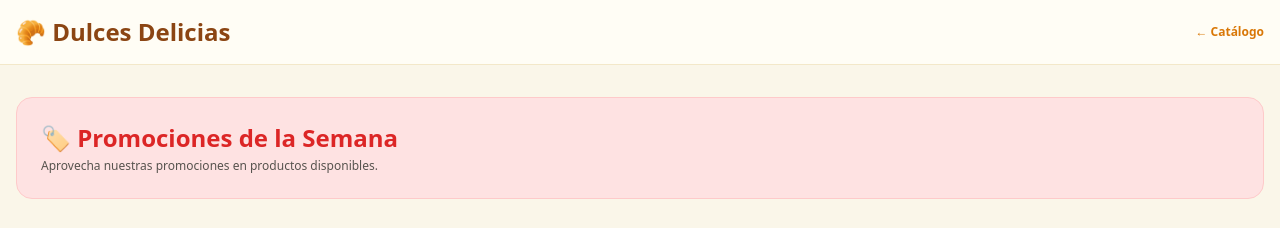
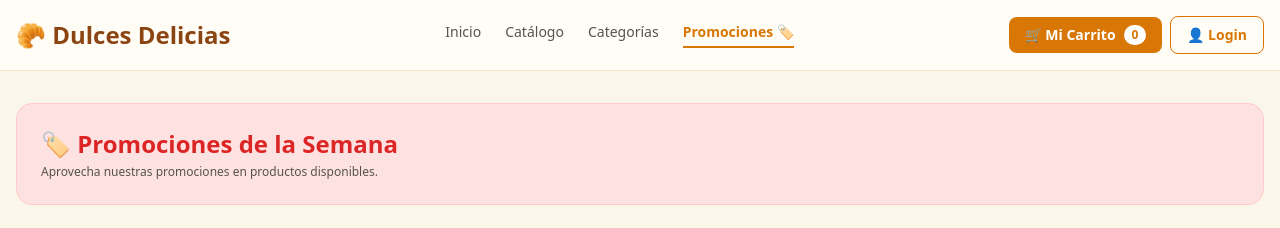
Before and after one commit to 1224100682jhm-source/Panaderia-WEB, a plain HTML site: page promociones.html in a window 1280 px wide. Shown: the top 228 px of the page. Drawn offline with nearby package versions, Linux system fonts and the light colour scheme.

Commit message:
Agregado boton de iniciar sesion en pantallas para clientes

```diff
--- a/promociones.html
+++ b/promociones.html
@@ -8,10 +8,23 @@
 </head>
 <body class="bg-[#FAF6E9] text-stone-800 font-sans min-h-screen flex flex-col">
 
-    <header class="bg-[#FFFDF5] border-b border-[#F3E8C9] p-4">
-        <div class="mx-auto max-w-7xl flex justify-between items-center">
+    <header class="bg-[#FFFDF5] border-b border-[#F3E8C9] sticky top-0 z-50">
+        <div class="mx-auto flex max-w-7xl items-center justify-between p-4">
             <a href="index.html" class="text-2xl font-bold text-[#8B4513]">🥐 Dulces Delicias</a>
-            <a href="catalogo.html" class="text-xs font-bold text-[#D97706]">← Catálogo</a>
+            <nav class="hidden md:flex gap-6 text-sm font-medium">
+                <a href="index.html" class="text-stone-600 hover:text-[#D97706]">Inicio</a>
+                <a href="catalogo.html" class="text-stone-600 hover:text-[#D97706]">Catálogo</a>
+                <a href="categorias.html" class="text-stone-600 hover:text-[#D97706]">Categorías</a>
+                <a href="promociones.html" class="text-[#D97706] font-bold border-b-2 border-[#D97706] pb-1">Promociones 🏷️</a>
+            </nav>
+            <div class="flex items-center gap-2">
+                <a href="carrito.html" class="flex items-center gap-2 rounded-lg bg-[#D97706] px-4 py-2 text-sm font-semibold text-white hover:bg-[#B45309] transition">
+                    🛒 Mi Carrito <span data-cart-count class="bg-white text-[#D97706] text-xs font-bold px-2 py-0.5 rounded-full">0</span>
+                </a>
+                <a href="acceso.html" class="flex items-center gap-2 rounded-lg border border-[#D97706] px-4 py-2 text-sm font-semibold text-[#D97706] hover:bg-[#FEF3C7] transition">
+                    👤 Login
+                </a>
+            </div>
         </div>
     </header>
 
```
Also changed, not shown: catalogo.html (+8 -3 lines), categorias.html (+8 -3 lines), index.html (+8 -3 lines).
